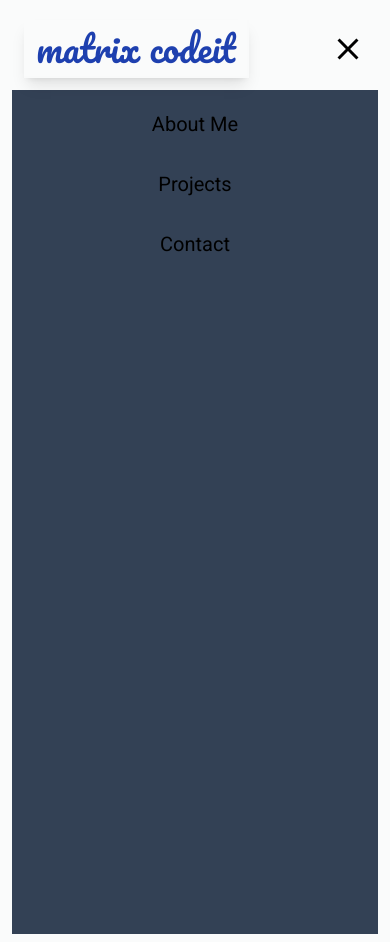
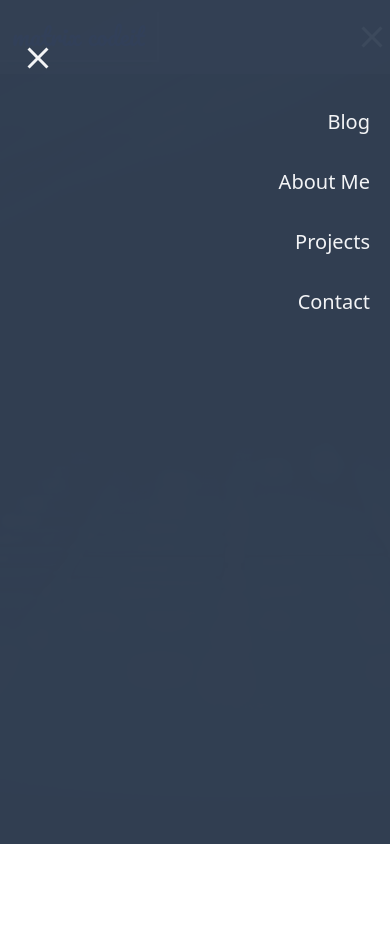
Before and after one commit to Badmatrix/matrixcodeit, a React (Vite) app: page / in a window 390 px wide. Both pictures are taken after a click on the element 348 px from the left and 49 px from the top of the page. After the commit the page ends 844 px from the top, so only its background shows below. Built offline with nearby package versions, Linux system fonts and the light colour scheme.

Commit message:
created overlay Modal

```diff
--- a/index.html
+++ b/index.html
@@ -11,8 +11,8 @@
     <meta name="viewport" content="width=device-width, initial-scale=1.0" />
     <title>Matrix codeit</title>
   </head>
-  <body class="">
-    <div id="root" class="bg-gray-50/80 h-full py-2 px-3"></div>
+  <body>
+    <div id="root" class="bg-black/95 "></div>
     <script type="module" src="/src/main.jsx"></script>
   </body>
 </html>
--- a/src/App.jsx
+++ b/src/App.jsx
@@ -1,12 +1,21 @@
-import { useState } from "react";
+import { useEffect, useState } from "react";
 import Header from "./ui/Header";
 import useSticky from "./components/UseSticky";
 import Modal from "./ui/Modal";
+import ContactMe from "./components/ContactMe";
 
 export default function App() {
   const [openModal, setOpenModal] = useState(false);
   const { sticky, stickyRef, headerRef } = useSticky();
 
+  useEffect(
+    function () {
+      openModal
+        ? document.body.classList.add("modal-overlay")
+        : document.body.classList.remove("modal-overlay");
+    },
+    [openModal]
+  );
   function handleToggle() {
     setOpenModal((open) => !open);
   }
@@ -19,7 +28,9 @@ export default function App() {
         stickyRef={stickyRef}
         headerRef={headerRef}
       />
-      {openModal ?<Modal/>:''}
+      <ContactMe />
+
+      {openModal ? <Modal handleToggle={handleToggle} /> : ""}
     </div>
   );
 }
--- a/src/components/Aboutme.jsx
+++ b/src/components/Aboutme.jsx
@@ -1,5 +1,5 @@
 export default function Aboutme() {
   return (
-    <div>Aboutme</div>
-  )
+   <div></div>
+  );
 }
--- a/src/components/ContactMe.jsx
+++ b/src/components/ContactMe.jsx
@@ -1,5 +1,5 @@
 export default function ContactMe() {
-  return (
-    <div>ContactMe</div>
-  )
+  return <div>
+
+  </div>;
 }
--- a/src/components/UseSticky.jsx
+++ b/src/components/UseSticky.jsx
@@ -16,6 +16,5 @@ export default function useSticky() {
     });
     headerObserver.observe(headerRef.current);
   }, []);
-
   return { stickyRef, sticky, headerRef };
 }
--- a/src/index.css
+++ b/src/index.css
@@ -4,9 +4,21 @@
 
 @layer base {
     body {
-         @apply font-roboto scroll-smooth
+
+        @apply scroll-smooth text-gray-100
     }
-    .modal li{
+
+    header {
+        background: url(/philipp-katzenberger-iIJrUoeRoCQ-unsplash.jpg) no-repeat center;
+        background-size: cover;
+
+    }
+
+    .modal-overlay {
+        @apply overflow-hidden
+    }
+
+    .modal li {
         @apply cursor-pointer
     }
 }
--- a/src/ui/Header.jsx
+++ b/src/ui/Header.jsx
@@ -1,15 +1,25 @@
 /* eslint-disable react/prop-types */
+import Aboutme from "../components/Aboutme";
 import NavBar from "./NavBar";
 
-export default function Header({ openModal, handleToggle, sticky, stickyRef, headerRef }) {
+export default function Header({
+  openModal,
+  handleToggle,
+  sticky,
+  stickyRef,
+  headerRef,
+}) {
   return (
-    <header ref={headerRef}>
+    <header className=" h-screen" ref={headerRef}>
+      <div className="bg-neutral-900/90 h-full">
         <NavBar
           openModal={openModal}
           handleToggle={handleToggle}
           sticky={sticky}
           stickyRef={stickyRef}
         />
+        <Aboutme />
+      </div>
     </header>
   );
 }
--- a/src/ui/Logo.jsx
+++ b/src/ui/Logo.jsx
@@ -1,6 +1,6 @@
 export default function Logo() {
   return (
-    <div className="text-4xl font-pacifico text-blue-800 px-3 py-2 border-2 border-t-0 border-l-0 shadow-lg border-gray-200/10">
+    <div className="text-2xl sm:text-3xl md:text-4xl font-pacifico text-blue-800 px-3 py-2 border-2 border-t-0 border-l-0 shadow-lg border-gray-200/10">
       matrix codeit
     </div>
   );
--- a/src/ui/Modal.jsx
+++ b/src/ui/Modal.jsx
@@ -1,7 +1,19 @@
-export default function Modal() {
+/* eslint-disable react/prop-types */
+import { MdOutlineClose } from "react-icons/md";
+
+export default function Modal({handleToggle}) {
   return (
-    <div className="modal bg-slate-700 w-full h-screen lg:w-1/3 xl:h-fit mx-auto">
-      <ul className=" space-y-8 text-center capitalize py-5 text-xl">
+    <div className="modal absolute top-0 right-0 bg-slate-700/95 py-10 w-full md:w-1/3 h-screen">
+      <ul className=" space-y-8 text-xl capitalize text-right px-5 lg:px-10">
+        <li>
+          <span
+            className="text-4xl text-right hover:text-blue-700"
+            onClick={handleToggle}
+          >
+            <MdOutlineClose />
+          </span>
+        </li>
+        <li>blog</li>
         <li>about me</li>
         <li>projects</li>
         <li>contact</li>
--- a/src/ui/NavBar.jsx
+++ b/src/ui/NavBar.jsx
@@ -5,9 +5,13 @@ import { MdOutlineClose } from "react-icons/md";
 
 export default function NavBar({ openModal, handleToggle, sticky, stickyRef }) {
   return (
-    <div className={`w-full ${sticky ? "fixed top-0 left-0" : ""}`}>
+    <div
+      className={`w-full  ${
+        sticky ? "fixed top-0 left-0 bg-neutral-800/70" : "bg-gray-500/40"
+      }`}
+    >
       <nav
-        className=" flex justify-between items-center mx-3 py-3 "
+        className="flex justify-between items-center lg:mx-3 py-3 "
         ref={stickyRef}
       >
         <Logo />
```
Also changed, not shown: public/philipp-katzenberger-iIJrUoeRoCQ-unsplash.jpg (added). Lines whose indentation alone changed are shown as unchanged.
